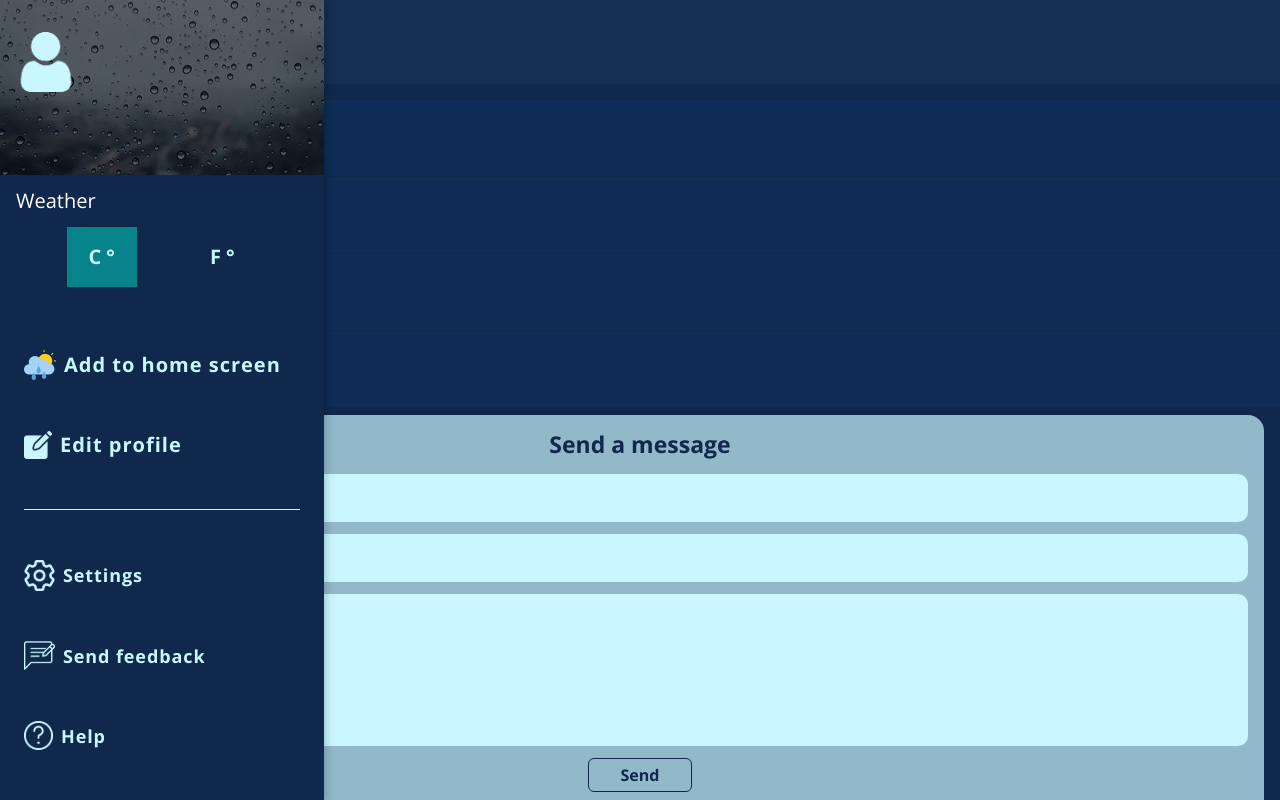
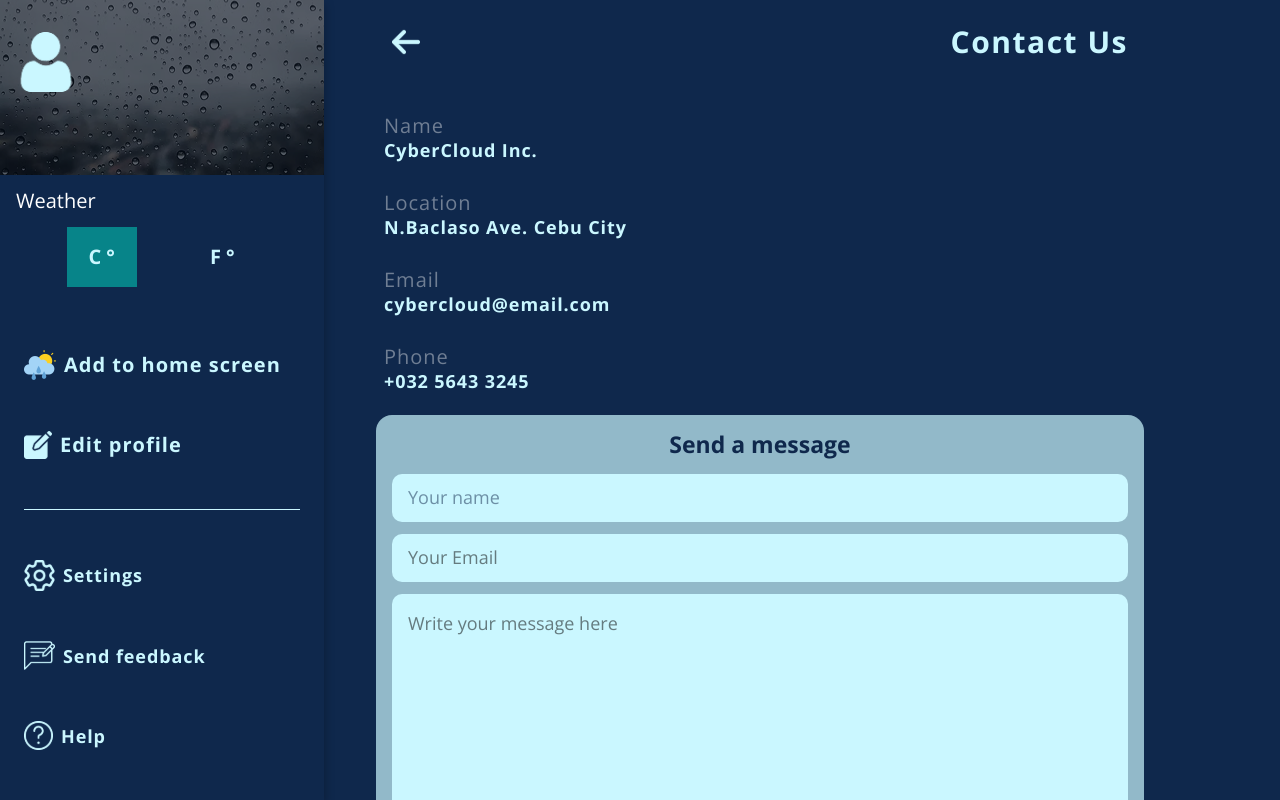
Before and after one commit to 01mehran/react-weather-app, a React (Vite) app: page /contactUs in a window 1280 px wide. Built offline with nearby package versions, Linux system fonts and the light colour scheme; no server answers.

Commit message:
style(desktop design): add desktop design for contact us & settings & userprofile page

```diff
--- a/src/components/Dashboard.jsx
+++ b/src/components/Dashboard.jsx
@@ -54,7 +54,7 @@ export const Dashboard = () => {
       {isDashboardOpen && (
         <div
           onClick={toggleDashboard}
-          className="fixed inset-0 z-40 bg-black/70 transition duration-200"
+          className="fixed inset-0 z-40 bg-black/70 transition duration-200 xl:hidden"
         ></div>
       )}
       <section
--- a/src/pages/ContactUs.jsx
+++ b/src/pages/ContactUs.jsx
@@ -58,7 +58,8 @@ export const ContactUs = () => {
 
   return (
     <section className="bg-navy flex h-dvh flex-col overflow-y-hidden">
-      <header className="bg-navy-dark flex items-center space-x-12 py-6 pl-8">
+      <div className="mx-auto w-full xl:max-w-[800px] xl:translate-x-30 2xl:max-w-[1100px]">
+        <header className="bg-navy-dark flex items-center space-x-12 py-6 pl-8 md:justify-between md:px-8 xl:bg-transparent">
           <div className="cursor-pointer" onClick={() => navigate(-1)}>
             <img
               src={useImages.arrow}
@@ -71,7 +72,7 @@ export const ContactUs = () => {
           </h1>
         </header>
         <main className="mt-4 flex flex-col gap-px">
-        <article className="bg-navy-light-2 flex flex-col -space-y-1 px-6 py-3">
+          <article className="bg-navy-light-2 flex flex-col -space-y-1 px-6 py-3 xl:bg-transparent">
             <span className="text-xl font-normal tracking-wider text-[#ffff]/40">
               Name
             </span>
@@ -79,7 +80,7 @@ export const ContactUs = () => {
               CyberCloud Inc.
             </p>
           </article>
-        <article className="bg-navy-light-2 flex flex-col -space-y-1 px-6 py-3">
+          <article className="bg-navy-light-2 flex flex-col -space-y-1 px-6 py-3 xl:bg-transparent">
             <span className="text-xl font-normal tracking-wider text-[#ffff]/40">
               Location
             </span>
@@ -87,7 +88,7 @@ export const ContactUs = () => {
               N.Baclaso Ave. Cebu City
             </p>
           </article>
-        <article className="bg-navy-light-2 flex flex-col -space-y-1 px-6 py-3">
+          <article className="bg-navy-light-2 flex flex-col -space-y-1 px-6 py-3 xl:bg-transparent">
             <span className="text-xl font-normal tracking-wider text-[#ffff]/40">
               Email
             </span>
@@ -95,7 +96,7 @@ export const ContactUs = () => {
               cybercloud@email.com
             </p>
           </article>
-        <article className="bg-navy-light-2 flex flex-col -space-y-1 px-6 py-3">
+          <article className="bg-navy-light-2 flex flex-col -space-y-1 px-6 py-3 xl:bg-transparent">
             <span className="text-xl font-normal tracking-wider text-[#ffff]/40">
               Phone
             </span>
@@ -104,7 +105,7 @@ export const ContactUs = () => {
             </p>
           </article>
         </main>
-      <footer className="mt-2 flex flex-1 flex-col px-4">
+        <footer className="mt-2 flex h-full flex-1 flex-col px-4">
           <form
             onSubmit={handleSubmitForm}
             className="bg-lightBlue/70 relative flex flex-1 flex-col gap-3 rounded-t-2xl px-4 pt-3 pb-2"
@@ -138,9 +139,14 @@ export const ContactUs = () => {
               placeholder="Write your message here"
               className="bg-lightBlue ring-navy transition-ring text-navy flex-1 resize-none rounded-[10px] border-0 px-4 py-4 outline-0 duration-200 placeholder:text-[18px] placeholder:font-normal placeholder:text-black/50 focus:ring-2"
             ></textarea>
-          <input type="submit" value="Send" className="border-1 text-navy font-bold border-navy rounded-md px-8 py-1 inline-block w-fit mx-auto cursor-pointer" />
+            <input
+              type="submit"
+              value="Send"
+              className="text-navy border-navy mx-auto inline-block w-fit cursor-pointer rounded-md border-1 px-8 py-1 font-bold"
+            />
           </form>
         </footer>
+      </div>
     </section>
   );
 };
--- a/src/pages/Setting.jsx
+++ b/src/pages/Setting.jsx
@@ -20,7 +20,7 @@ export const Setting = () => {
 
   return (
     <section className="bg-navy flex h-dvh flex-col">
-      <header className="bg-navy-dark flex items-center space-x-12 py-6 pl-8">
+      <header className="bg-navy-dark flex items-center space-x-12 px-8 py-6 md:justify-between md:px-8 xl:max-w-[800px] xl:translate-x-1/2 xl:bg-transparent">
         <img
           src={useImages.arrow}
           alt="arrowIcon"
@@ -31,7 +31,7 @@ export const Setting = () => {
           Settings
         </h1>
       </header>
-      <main className="mt-1 space-y-2 px-6">
+      <main className="mt-1 space-y-4 px-6 lg:space-y-8 xl:max-w-[800px] xl:translate-x-1/2">
         {/* Theme */}
         <article className="space-y-1">
           <h2 className="text-lightBlue text-[22px] font-bold">Theme</h2>
--- a/src/pages/UserProfile.jsx
+++ b/src/pages/UserProfile.jsx
@@ -81,7 +81,7 @@ export const UserProfile = () => {
   };
 
   return (
-    <section className="bg-navy flex h-dvh w-full flex-col">
+    <section className="mx-auto flex h-dvh w-full flex-col xl:max-w-[800px] xl:translate-x-30 2xl:max-w-[1100px]">
       <header className="relative h-fit">
         <div
           className="bg-fit h-[150px] w-full bg-contain"
```
Lines whose indentation alone changed are shown as unchanged.
